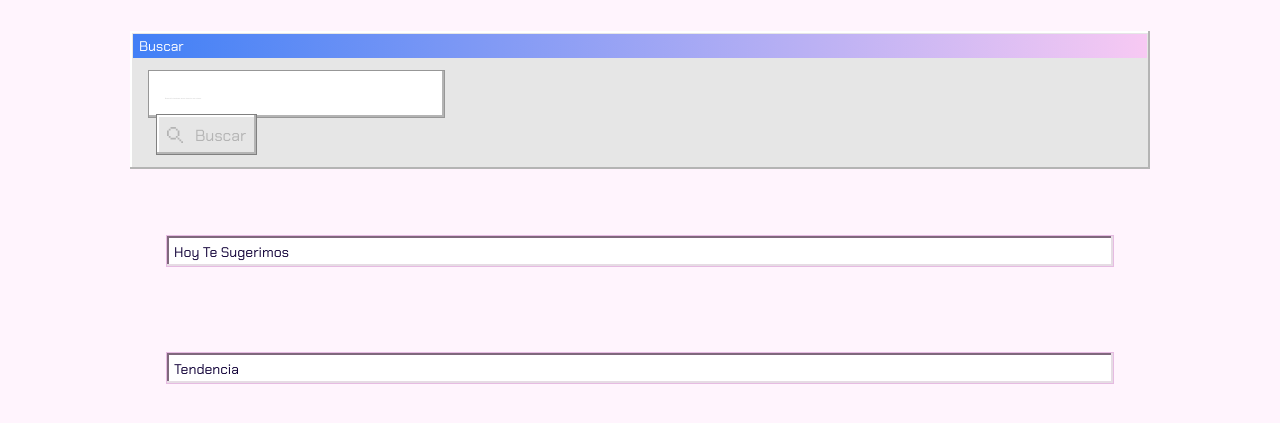
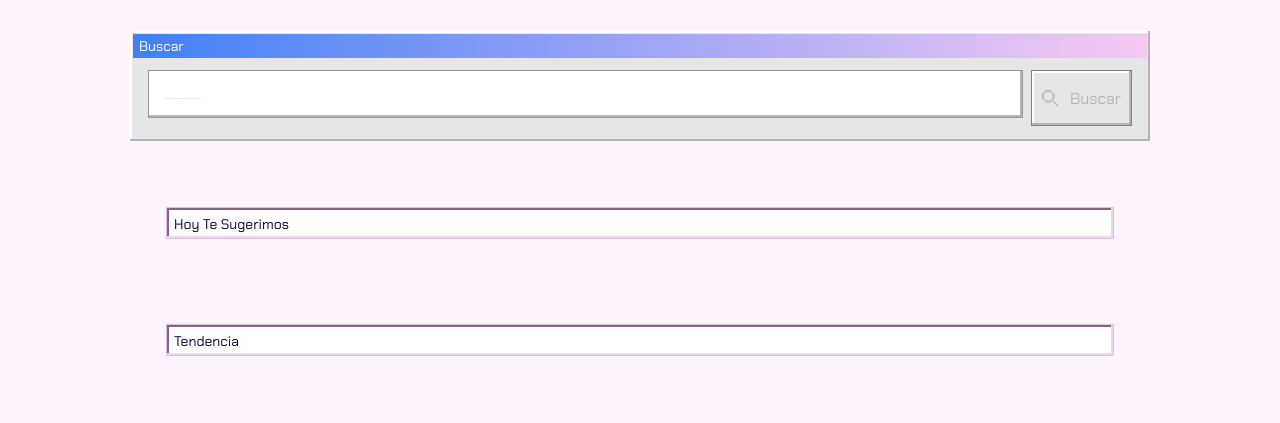
Before and after one commit to danida548/gibdaniel, a plain HTML site: page index.html in a window 1280 px wide. Shown: the part 127-550 px from the top of the page. Drawn offline with Linux system fonts and the light colour scheme; no server answers.

Commit message:
arreglo barra busqueda

```diff
--- a/scss/_barrabusqueda.scss
+++ b/scss/_barrabusqueda.scss
@@ -15,9 +15,9 @@
         }
     }
     .form{
-        display: flex;
         padding: 12px 15px;
         &__principal{
+            display: flex;
             #search{
                 width: 90%;
                 height: 48px;
```
Also changed, not shown: css/style.css, 1 other file.
